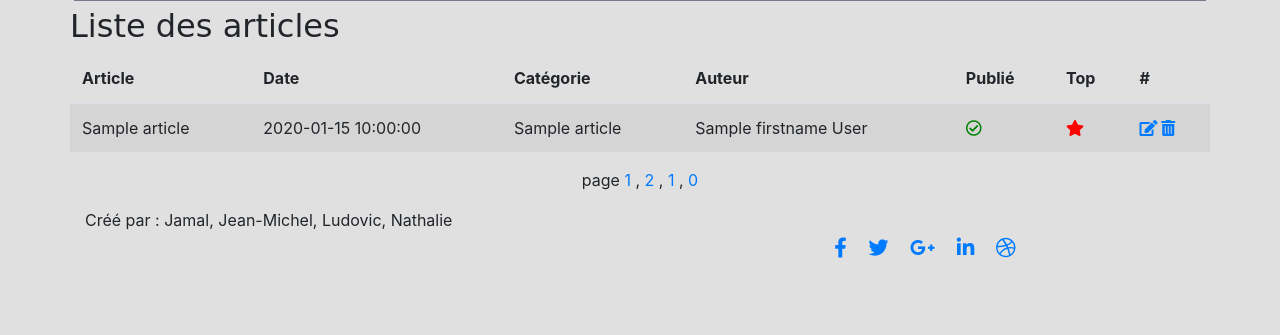
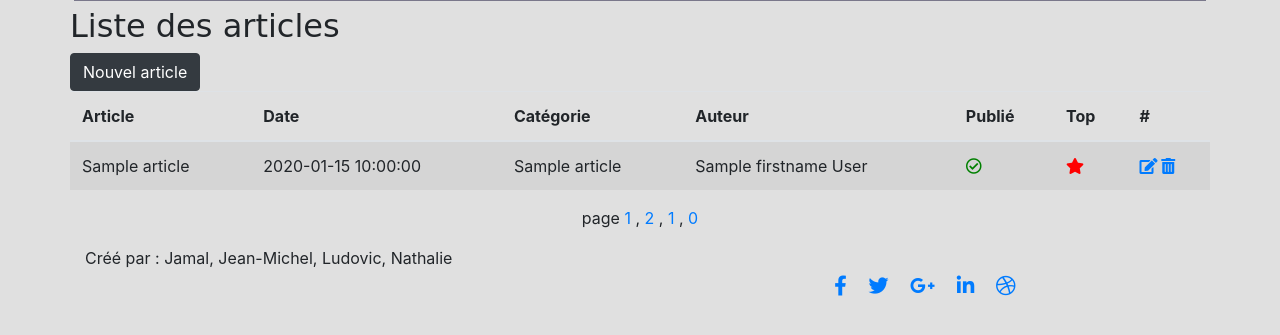
Before and after one commit to Erkha/WildPostInvestigation, a PHP site: template src/View/AdminArticle/AdminArticleList.html.twig in a window 1280 px wide. Shown: the part 99-434 px from the top of the page. Run offline with PHP 8.4, Linux system fonts and the light colour scheme; the template is opened without the code that fills it: most values are stand-ins (such as "Sample title", 1, 10 or a date in 2020); a stand-in replaces the project's code that opens the database connection; some libraries are stand-ins or nearby versions; some web fonts are replaced.

Commit message:
modif sur admin liste articles

```diff
--- a/src/Model/AdminArticleManager.php
+++ b/src/Model/AdminArticleManager.php
@@ -214,7 +214,6 @@ class AdminArticleManager extends AbstractManager
         $articlesRes->bindValue('content', '%'.$search.'%', \PDO::PARAM_STR) ;
         $articlesRes->execute();
         return $articlesRes-> fetch();
-
     }
 
     public function searchArticlesPagination($search, $page = 1)
@@ -231,7 +230,6 @@ class AdminArticleManager extends AbstractManager
         $articlesRes->bindValue('pagination', $page, \PDO::PARAM_INT) ;
         $articlesRes->execute();
         return $articlesRes-> fetchAll();
-
     }
 
 
--- a/src/View/AdminArticle/AdminArticleList.html.twig
+++ b/src/View/AdminArticle/AdminArticleList.html.twig
@@ -3,7 +3,7 @@
 {% block content %}
 
 	<h2 class="author mt-2" style = "font-family:URW Chancery L, cursive !important">Liste des articles</h2>
-
+  <a href="add"><button class="btn btn-dark">Nouvel article</button></a>
 
 	<table class="table table-striped">
   <thead>
@@ -26,8 +26,8 @@
         <td>{{article.firstname|capitalize}} {{article.lastname|capitalize}}</td>
         <td>{% if article.published == true %} <i class="far fa-check-circle" style="color:green"></i> {% endif %}</td>
         <td>{% if article.topArt == true %} <i class="fas fa-star" style="color:red"></i> {% endif %}</td>
-        <th  scope="row"><a href="update/{{article.id}}"><i class="fas fa-edit" title="Modifier l'article"></i></a>
-            <a href="delete/{{article.id}}"><i class="fas fa-trash-alt" title="Supprimer l'article"></i></a>
+        <th  scope="row"><a href="/adminArticle/update/{{article.id}}"><i class="fas fa-edit" title="Modifier l'article"></i></a>
+            <a href="/adminArticle/delete/{{article.id}}"><i class="fas fa-trash-alt" title="Supprimer l'article"></i></a>
         </th>
       </tr>
     {% endfor %}
```
Also changed, not shown: src/Controller/SearchController.php (+7 -8 lines).
